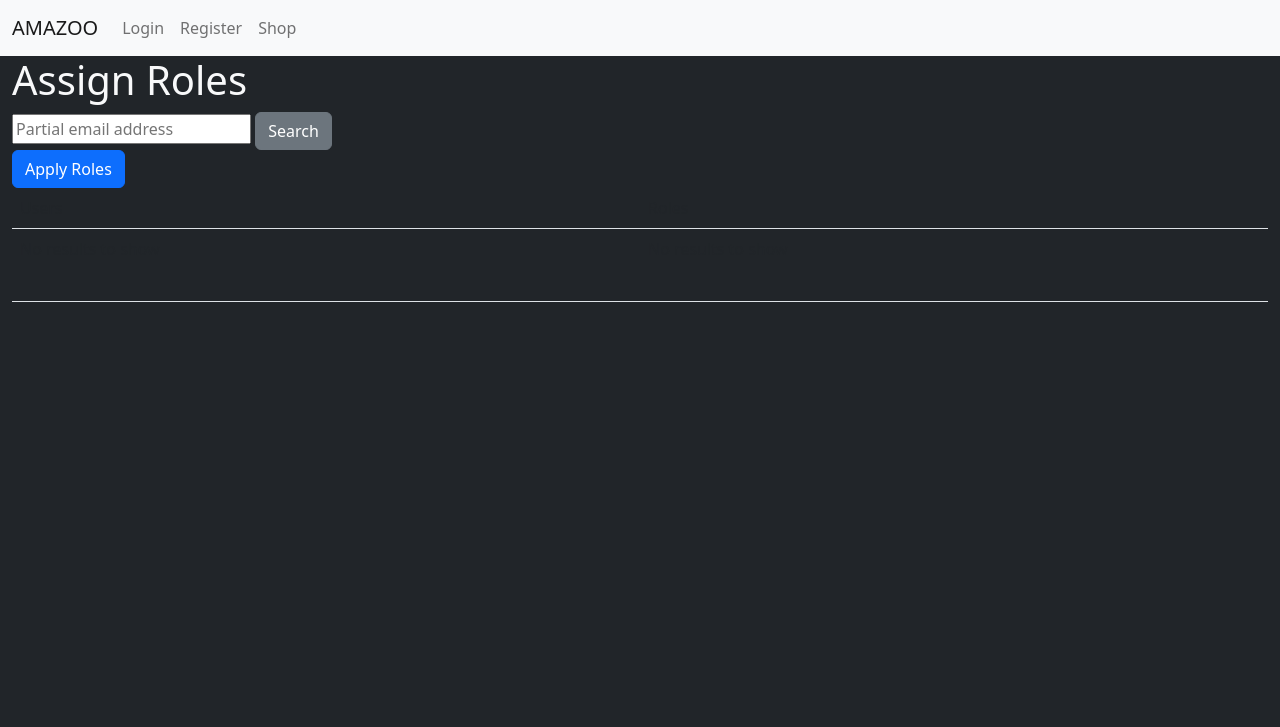
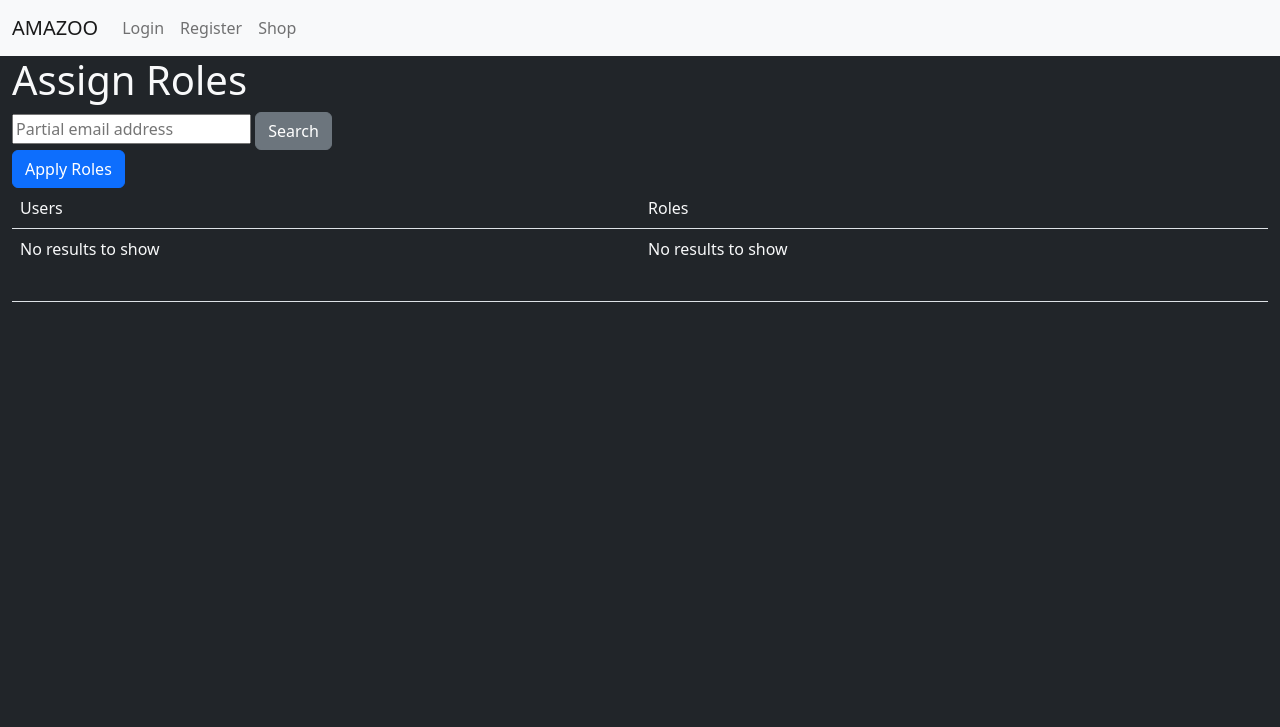
Before and after one commit to karthikkk999/IS601-006, a Flask app: template Project/roles/templates/assign.html in a window 1280 px wide. Shown: the top 727 px of the page. Run offline with Flask 2, Linux system fonts and the light colour scheme; the template is opened without the code that fills it, so the values that code supplies are empty.

Commit message:
added few css changes

```diff
--- a/Project/roles/templates/assign.html
+++ b/Project/roles/templates/assign.html
@@ -1,7 +1,7 @@
 {% extends "layout.html" %}
 {% block title %}Assign Roles{% endblock %}
 {% block content %}
-<div class="container-fluid">
+<div class="container-fluid text-light">
     <div class="h1">Assign Roles</div>
     <form method="GET">
         <input type="text" placeholder="Partial email address"
@@ -13,7 +13,7 @@
         <!-- will map elements via form attribute on the element itself by form id -->
         <input type="submit" class="btn btn-primary" value="Apply Roles" />
     </form>
-    <table class="table">
+    <table class="table text-light">
         <thead>
             <tr>
                 <td>Users</td>
@@ -24,7 +24,7 @@
             <tr>
                 <td>
                     <!-- users -->
-                    <table class="table">
+                    <table class="table text-light">
                         {% set rows = users %}
                         {% if rows and rows|length > 0 %}
                         <thead>
@@ -54,7 +54,7 @@
                 </td>
                 <td>
                     <!-- roles -->
-                    <table class="table">
+                    <table class="table text-light">
                         {% set rows = roles %}
                         {% if rows and rows|length > 0 %}
                         <thead>
--- a/Project/roles/templates/roles_list.html
+++ b/Project/roles/templates/roles_list.html
@@ -3,7 +3,7 @@
 {% block content %}
 <div class="container-fluid">
     <div class="h1">List Roles</div>
-    <table class="table">
+    <table class="table text-light">
         {% if rows and rows|length > 0 %}
         <thead>
             <tr class="text-capitalize">
--- a/Project/shop/templates/order.html
+++ b/Project/shop/templates/order.html
@@ -5,5 +5,5 @@
 {% block content %}
 {% from "_table_helper.html" import render_table %}
 {{render_table("Order", rows, ["user_id"])}}
-<div class="text-dark lead ms-3">Total Cost: {{total}}</div>
+<div class="text-dark bg-light lead ms-3">Total Cost: {{total}}</div>
 {% endblock %}
```
